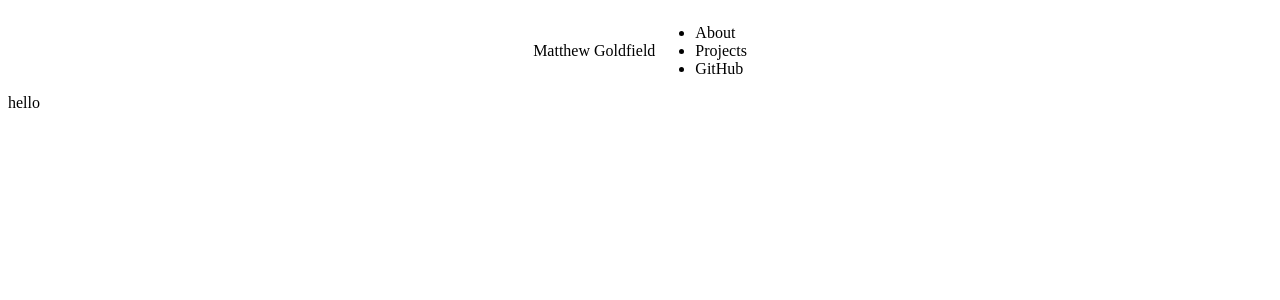
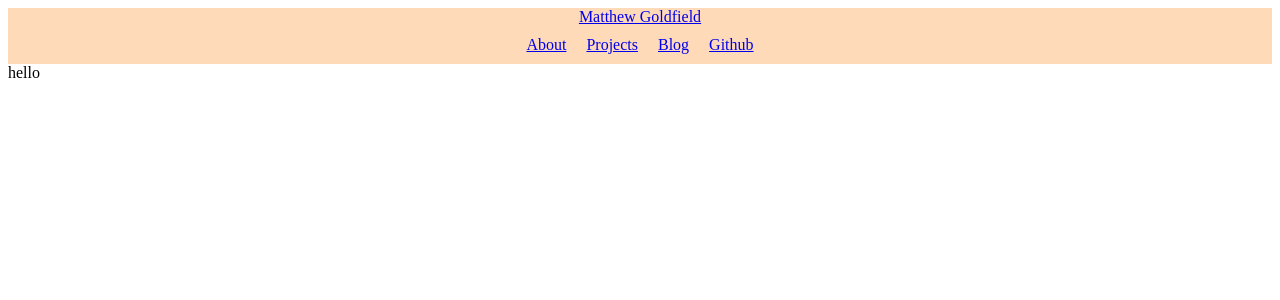
Before and after one commit to mgoldfield/personal-site, a Next.js app: page / in a window 1280 px wide. Shown: the top 300 px of the page. Built offline with nearby package versions, Linux system fonts and the light colour scheme.

Commit message:
update header

```diff
--- a/src/app/globals.css
+++ b/src/app/globals.css
@@ -1,9 +1,19 @@
 header {
   display: flex;
-  flex-direction: row;
+  flex-direction: column;
   align-items:center;
   justify-content: center;
+  background-color:peachpuff;
 }
+nav {
+  display: flex;
+  flex-direction: row;
+}
+
+nav ul li {
+  display: inline;
+}
+
 
 /*
 :root {
--- /dev/null
+++ b/src/app/helpers.tsx
@@ -0,0 +1,40 @@
+import Link from "next/link";
+import styles from "./page.module.css";
+
+export function isProduction() {
+  return process.env.NODE_ENV === "production";
+}
+
+export function Title() {
+  const homeLink = isProduction() ? "https://mattg.xyz" : "localhost::3000";
+  return (
+    <div className="header-title">
+      <Link href={homeLink}>Matthew Goldfield</Link>
+    </div>
+  );
+}
+
+function HeaderNavLink({
+  children: title,
+  href,
+}: {
+  children: string;
+  href: string;
+}) {
+  return (
+    <Link className={styles.headerNavLink} href={href}>
+      {title}
+    </Link>
+  );
+}
+
+export function HeaderNav() {
+  return (
+    <nav className="header-nav">
+      <HeaderNavLink href="./about">About</HeaderNavLink>
+      <HeaderNavLink href="./projects">Projects</HeaderNavLink>
+      <HeaderNavLink href="./blog">Blog</HeaderNavLink>
+      <HeaderNavLink href="https://github.com/mgoldfield">Github</HeaderNavLink>
+    </nav>
+  );
+}
--- a/src/app/layout.tsx
+++ b/src/app/layout.tsx
@@ -1,5 +1,6 @@
 import "./globals.css";
 import type { Metadata } from "next";
+import { HeaderNav, Title } from "./helpers";
 
 export const metadata: Metadata = {
   title: "Create Next App",
@@ -18,14 +19,8 @@ export default function RootLayout({
       </head>
       <body>
         <header>
-          <div className="title">Matthew Goldfield</div>
-          <nav>
-            <ul>
-              <li>About</li>
-              <li>Projects</li>
-              <li>GitHub</li>
-            </ul>
-          </nav>
+          <Title />
+          <HeaderNav />
         </header>
         {children}
       </body>
--- a/src/app/page.module.css
+++ b/src/app/page.module.css
@@ -1,3 +1,13 @@
+
+.headerNavLink {
+  padding: 10px;
+}
+
+
+
+
+/* old / models ---  */
+
 .description {
   display: inherit;
   justify-content: inherit;
```
